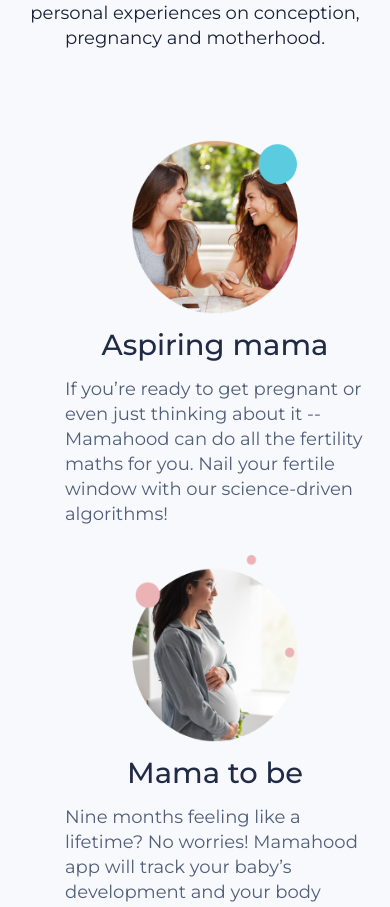
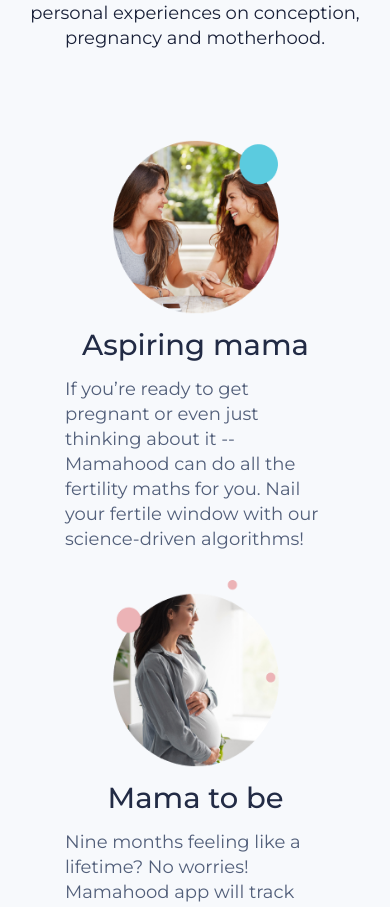
Before and after one commit to NazarMatkovskyi/MamaHood, a React (Create React App) app: page / in a window 390 px wide. Shown: the part 1090-1997 px from the top of the page. Built offline with nearby package versions, Linux system fonts and the light colour scheme.

Commit message:
update navbar scrool

```diff
--- a/package.json
+++ b/package.json
@@ -12,6 +12,7 @@
     "react-hook-form": "^7.25.1",
     "react-icons": "^4.3.1",
     "react-scripts": "5.0.0",
+    "react-scroll": "^1.8.4",
     "styled-components": "^5.3.3",
     "web-vitals": "^2.1.3"
   },
--- a/src/components/card/Card.css
+++ b/src/components/card/Card.css
@@ -1,3 +1,4 @@
+
 .card {
   width: 300px;
   display: flex;
@@ -39,6 +40,6 @@
 }
 @media only screen and (max-width: 600px) {
   .card{
-    padding: 0;
+    padding-right: 10%;
   }
 }
--- a/src/components/card/Card.jsx
+++ b/src/components/card/Card.jsx
@@ -4,7 +4,7 @@
 const Card = ({imgUrl,title,text}) => {
 
   return (
-    <div className="card">
+    <div id="about"  className="card">
       <img className='card-imgAll' src={imgUrl} alt="card_one"/>
       <div className='card__title'>
          {title}
--- a/src/components/footer/Footer.css
+++ b/src/components/footer/Footer.css
@@ -116,8 +116,7 @@
   }
   .footer-last__img{
      margin-top: 30px;
-     margin-right: 33px;
+     margin-right: 15%;
   }
 
-
 }
--- a/src/components/footerOne/FooterOne.jsx
+++ b/src/components/footerOne/FooterOne.jsx
@@ -15,7 +15,7 @@
     },
   ];
   return (
-    <div className="footer-one">
+    <div id="tools" className="footer-one">
       <div className=" footer-one__container">
         <div className="footer-block">
           {data.map((item) => (
--- a/src/components/headerNext/HeaderNext.jsx
+++ b/src/components/headerNext/HeaderNext.jsx
@@ -4,7 +4,7 @@
 
 const HeaderNext = () => {
   return (
-    <section className="header_next">
+    <section  className="header_next">
       <div className="container header header-next__back">
         <div className="header-next__left">
           <img className="img-header-next" src="/img/Group 1665.png" alt="img_header" />
--- a/src/components/headerSecond/HeaderSecond.jsx
+++ b/src/components/headerSecond/HeaderSecond.jsx
@@ -45,11 +45,13 @@
           </div>
         </div>
       </div>
-      <div className="header-second__footer">
+      <div  className="header-second__footer">
         <div className="header-second_info">{info}</div>
         <div className="header-second_button">{button}</div>
       </div>
+
     </div>
+
   );
 };
 
--- a/src/components/navbar/Navbar.css
+++ b/src/components/navbar/Navbar.css
@@ -76,4 +76,5 @@
   .img-navbar {
   margin-left: 23px;
   }
+
 }
--- a/src/components/navbar/Navbar.jsx
+++ b/src/components/navbar/Navbar.jsx
@@ -2,10 +2,12 @@
 import './Navbar.css';
 import logo from './Logo.png';
 import burgerList from './BurgerList.png'
+import {Link} from 'react-scroll'
 
-const Navbar = () => {
+const Navbar = ({}) => {
   const [click, setClick] = useState(false);
   const handleCLick = () => setClick(!click);
+
 
   return (
     <nav className="navbar">
@@ -13,13 +15,13 @@
         <img className='img-navbar' width={91} height={48} src={logo} alt="logo" />
         <ul className={click ? 'nav active' : 'nav'}>
           <li className="nav-item nav-item-hov">
-            <a href="#about">About</a>
+            <a href='/'> <Link  to="about" duration={2500} spy={true} offset={-370} smooth={true}>About</Link></a>
           </li>
           <li className="nav-item nav-item-hov">
-            <a href="/">Features</a>
+            <a href="/"><Link  to="features" duration={2500} spy={true} offset={-80} smooth={true}>Features</Link></a>
           </li>
           <li className="nav-item nav-item-hov">
-            <a href="/">Tools</a>
+          <a href="/"><Link  to="tools" duration={2500} spy={true}  offset={-120} smooth={true}>Tools</Link></a>
           </li>
           <li className="nav-item ">
             <a className="btn" href="/">
--- a/src/components/post/Post.jsx
+++ b/src/components/post/Post.jsx
@@ -77,7 +77,7 @@
 
   ]
   return (
-    <div className="post">
+    <div id='features'  className="post">
       <div className="container">
         <h1 className="post_title">
           Mamahood equips women with tools and <br /> community to make informed decisions <br />{' '}
--- a/src/index.css
+++ b/src/index.css
@@ -60,4 +60,7 @@
   h2 {
     font-size: 1.5rem;
   }
+
+
+
 }
```
Also changed, not shown: src/components/header/Header.jsx (+4 -3 lines), 1 other file (tests, documents, lock files or other folders).
